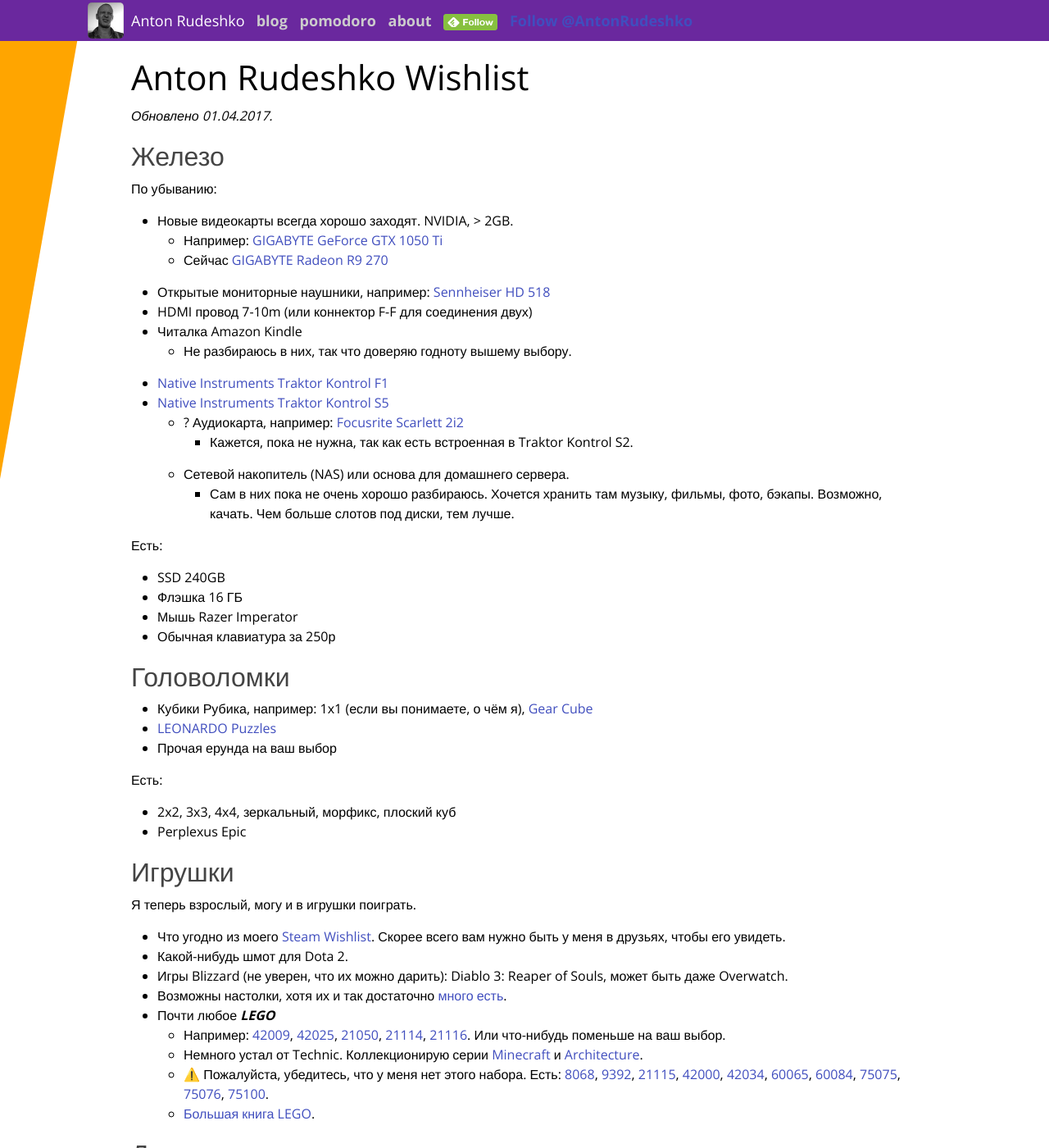
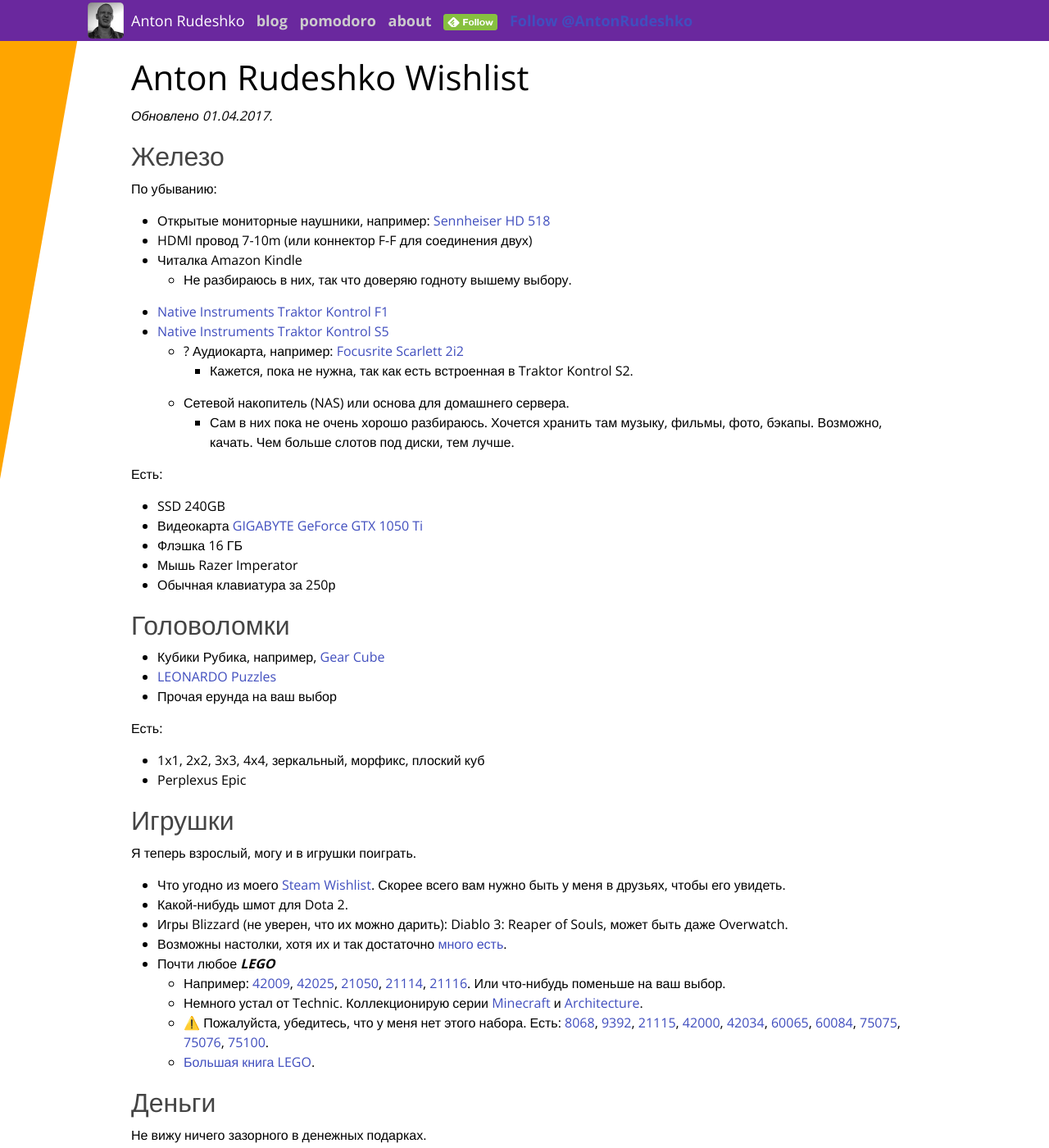
Before and after one commit to anton-rudeshko/anton-rudeshko.github.io, a Jekyll site: the page built from wishlist/index.md, in a window 1280 px wide and 1400 px high. Shown: the whole window at 82% size. Built offline with Jekyll 4.4.1, drawn with Linux system fonts in a browser that asks for light colours; comment, search, counter and statistics services are not loaded.

Commit message:
Update index.md

```diff
--- a/wishlist/index.md
+++ b/wishlist/index.md
@@ -11,9 +11,6 @@ title: Anton Rudeshko Wishlist
 
 По убыванию:
 
-  * Новые видеокарты всегда хорошо заходят. NVIDIA, > 2GB.
-    * Например: [GIGABYTE GeForce GTX 1050 Ti][gigabyte-vc]
-    * Сейчас [GIGABYTE Radeon R9 270][my-vc]
   * Открытые мониторные наушники, например: [Sennheiser HD 518][hd-518]
   * HDMI провод 7-10m (или коннектор F-F для соединения двух)
   * Читалка Amazon Kindle
@@ -25,8 +22,6 @@ title: Anton Rudeshko Wishlist
   * Сетевой накопитель (NAS) или основа для домашнего сервера.
     * Сам в них пока не очень хорошо разбираюсь. Хочется хранить там музыку, фильмы, фото, бэкапы. Возможно, качать. Чем больше слотов под диски, тем лучше.
 
-[gigabyte-vc]: https://market.yandex.ru/product/1712062089
-[my-vc]: https://market.yandex.ru/product/10583548
 [hd-518]: https://market.yandex.ru/product/6516805
 [ni-kontrol-s5]: http://www.native-instruments.com/en/products/traktor/dj-controllers/traktor-kontrol-s5/
 [ni-kontrol-f1]: http://www.native-instruments.com/en/products/traktor/dj-controllers/traktor-kontrol-f1/
@@ -35,19 +30,22 @@ title: Anton Rudeshko Wishlist
 Есть:
 
   * SSD 240GB
+  * Видеокарта [GIGABYTE GeForce GTX 1050 Ti][gigabyte-vc]
   * Флэшка 16 ГБ
   * Мышь Razer Imperator
   * Обычная клавиатура за 250р
 
+[gigabyte-vc]: https://market.yandex.ru/product/1712062089
+
 ## Головоломки
 
-  * Кубики Рубика, например: 1x1 (если вы понимаете, о чём я), [Gear Cube](http://playlab.ru/toys/mefferts/gear-cube/)
+  * Кубики Рубика, например, [Gear Cube](http://playlab.ru/toys/mefferts/gear-cube/)
   * [LEONARDO Puzzles](http://www.leonardo-puzzles.com/)
   * Прочая ерунда на ваш выбор
 
 Есть:
 
-  * 2x2, 3x3, 4x4, зеркальный, морфикс, плоский куб
+  * 1x1, 2x2, 3x3, 4x4, зеркальный, морфикс, плоский куб
   * Perplexus Epic
 
 ## Игрушки
```
